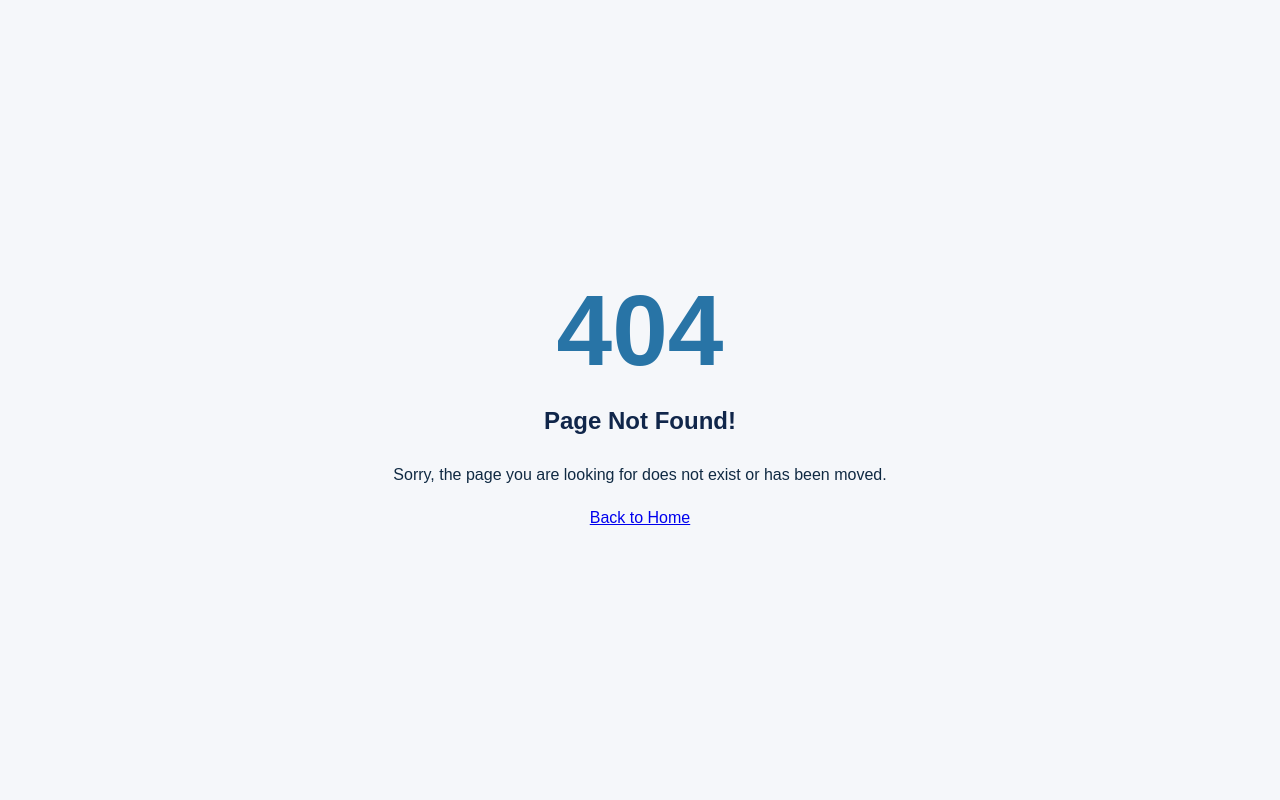
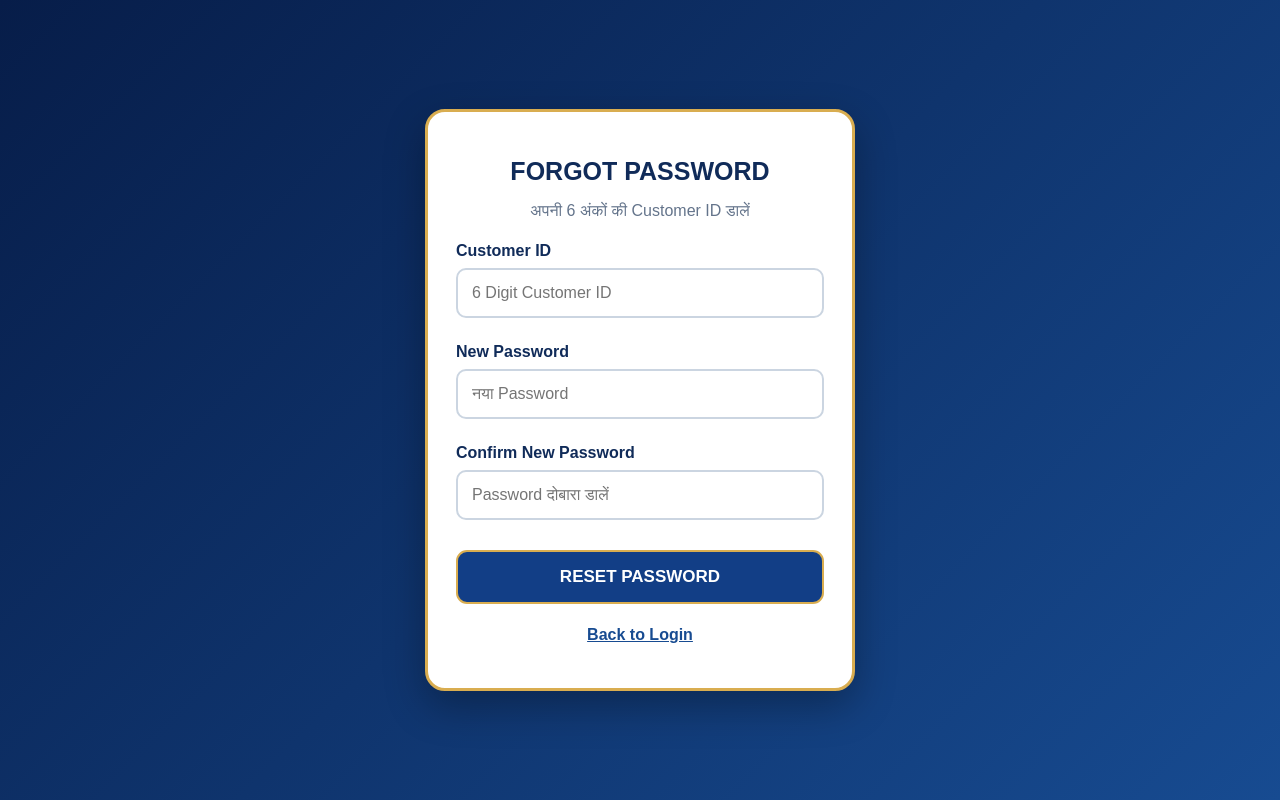
Before and after one commit to anily9536-rgb/hinreal-home-service, a Next.js app: page /forgot-password in a window 1280 px wide. Before the commit this address had no page. Built offline with nearby package versions, Linux system fonts and the light colour scheme.

Commit message:
Implement Forgot Password page with form validation

```diff
--- /dev/null
+++ b/app/forgot-password/page.tsx
@@ -0,0 +1,188 @@
+
+"use client";
+
+import { useState } from "react";
+import Link from "next/link";
+
+export default function ForgotPasswordPage() {
+  const [customerId, setCustomerId] = useState("");
+  const [password, setPassword] = useState("");
+  const [confirmPassword, setConfirmPassword] = useState("");
+  const [message, setMessage] = useState("");
+  const [loading, setLoading] = useState(false);
+  const [success, setSuccess] = useState(false);
+
+  async function handleSubmit(e: React.FormEvent<HTMLFormElement>) {
+    e.preventDefault();
+    setMessage("");
+    setSuccess(false);
+
+    if (!/^\d{6}$/.test(customerId)) {
+      setMessage("कृपया 6 अंकों की Customer ID डालें।");
+      return;
+    }
+
+    if (password.length < 8) {
+      setMessage("नया Password कम से कम 8 अक्षरों का होना चाहिए।");
+      return;
+    }
+
+    if (password !== confirmPassword) {
+      setMessage("दोनों Password एक जैसे नहीं हैं।");
+      return;
+    }
+
+    setLoading(true);
+
+    try {
+      const response = await fetch("/api/forgot-password", {
+        method: "POST",
+        headers: { "Content-Type": "application/json" },
+        body: JSON.stringify({
+          customerId,
+          password,
+          confirmPassword,
+        }),
+      });
+
+      const result = await response.json();
+
+      if (!response.ok) {
+        setMessage(result.error || "Password reset नहीं हो पाया।");
+      } else {
+        setSuccess(true);
+        setMessage("आपका Password सफलतापूर्वक बदल गया है।");
+        setCustomerId("");
+        setPassword("");
+        setConfirmPassword("");
+      }
+    } catch {
+      setMessage("Network error। कृपया दोबारा कोशिश करें।");
+    } finally {
+      setLoading(false);
+    }
+  }
+
+  return (
+    <main style={{
+      minHeight: "100vh",
+      display: "flex",
+      alignItems: "center",
+      justifyContent: "center",
+      padding: "20px",
+      background: "linear-gradient(135deg, #071d49, #174b91)",
+    }}>
+      <form onSubmit={handleSubmit} style={{
+        width: "100%",
+        maxWidth: "430px",
+        padding: "28px",
+        boxSizing: "border-box",
+        background: "#ffffff",
+        border: "3px solid #d9ad50",
+        borderRadius: "20px",
+        boxShadow: "0 15px 40px rgba(0,0,0,0.3)",
+      }}>
+        <h1 style={{
+          textAlign: "center",
+          color: "#102b59",
+          fontSize: "25px",
+          fontWeight: 900,
+        }}>
+          FORGOT PASSWORD
+        </h1>
+
+        <p style={{ textAlign: "center", color: "#64748b" }}>
+          अपनी 6 अंकों की Customer ID डालें
+        </p>
+
+        <label style={{ display: "block", marginTop: "22px", fontWeight: 800, color: "#102b59" }}>
+          Customer ID
+        </label>
+        <input
+          value={customerId}
+          onChange={(e) => setCustomerId(e.target.value.replace(/\D/g, "").slice(0, 6))}
+          placeholder="6 Digit Customer ID"
+          inputMode="numeric"
+          maxLength={6}
+          required
+          style={inputStyle}
+        />
+
+        <label style={{ display: "block", marginTop: "17px", fontWeight: 800, color: "#102b59" }}>
+          New Password
+        </label>
+        <input
+          type="password"
+          value={password}
+          onChange={(e) => setPassword(e.target.value)}
+          placeholder="नया Password"
+          autoComplete="new-password"
+          required
+          style={inputStyle}
+        />
+
+        <label style={{ display: "block", marginTop: "17px", fontWeight: 800, color: "#102b59" }}>
+          Confirm New Password
+        </label>
+        <input
+          type="password"
+          value={confirmPassword}
+          onChange={(e) => setConfirmPassword(e.target.value)}
+          placeholder="Password दोबारा डालें"
+          autoComplete="new-password"
+          required
+          style={inputStyle}
+        />
+
+        {message && (
+          <p style={{
+            padding: "12px",
+            borderRadius: "9px",
+            background: success ? "#dcfce7" : "#fee2e2",
+            color: success ? "#166534" : "#b91c1c",
+            textAlign: "center",
+            fontWeight: 700,
+          }}>
+            {message}
+          </p>
+        )}
+
+        <button
+          type="submit"
+          disabled={loading}
+          style={{
+            width: "100%",
+            marginTop: "22px",
+            padding: "15px",
+            background: "#123e86",
+            color: "#ffffff",
+            border: "2px solid #d9ad50",
+            borderRadius: "11px",
+            fontSize: "17px",
+            fontWeight: 900,
+          }}
+        >
+          {loading ? "Please Wait..." : "RESET PASSWORD"}
+        </button>
+
+        <p style={{ textAlign: "center", marginTop: "22px" }}>
+          <Link href="/login" style={{ color: "#174b91", fontWeight: 900 }}>
+            Back to Login
+          </Link>
+        </p>
+      </form>
+    </main>
+  );
+}
+
+const inputStyle: React.CSSProperties = {
+  width: "100%",
+  boxSizing: "border-box",
+  padding: "14px",
+  marginTop: "8px",
+  border: "2px solid #cbd5e1",
+  borderRadius: "10px",
+  fontSize: "16px",
+  color: "#102b59",
+  background: "#ffffff",
+};
```
